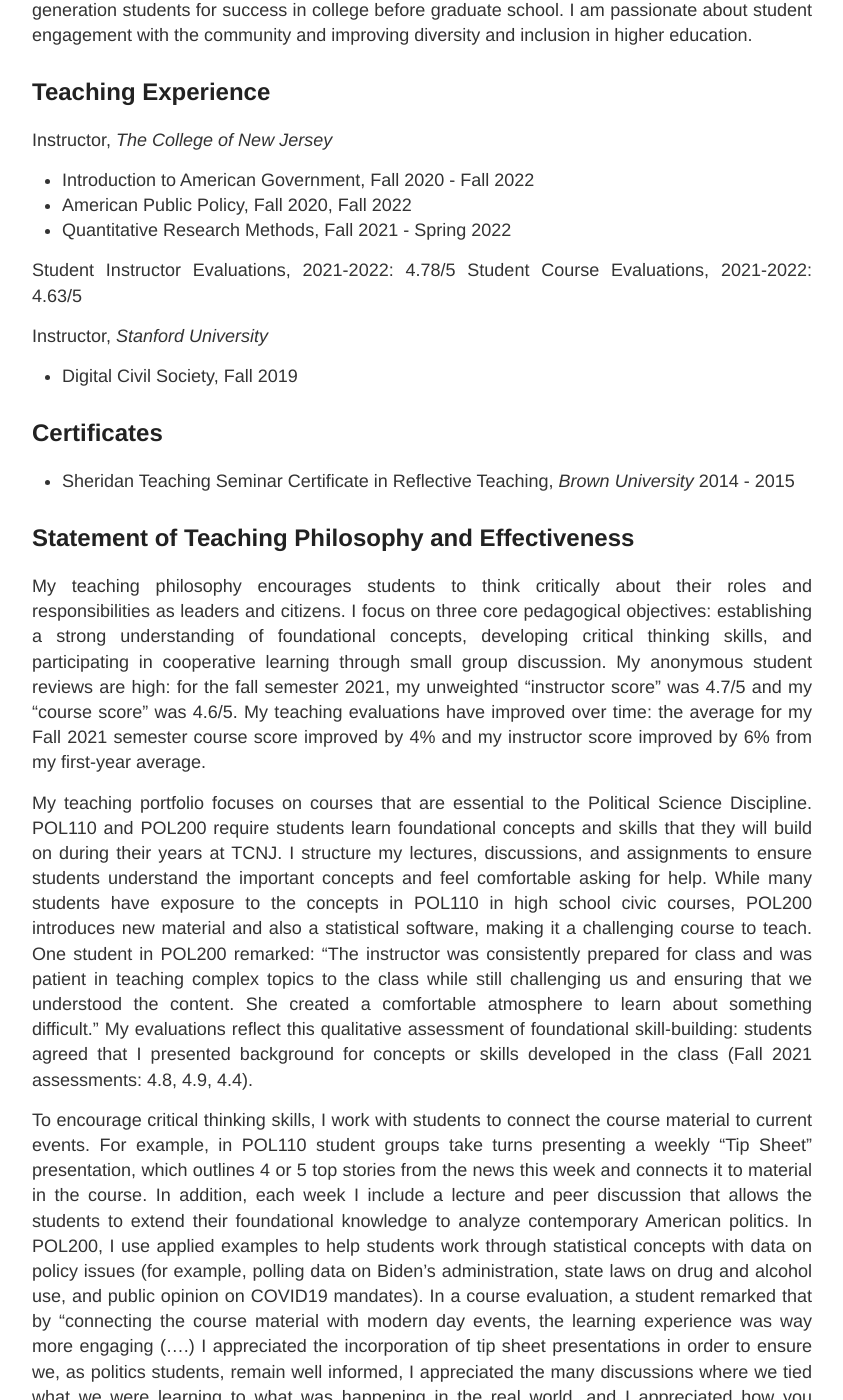
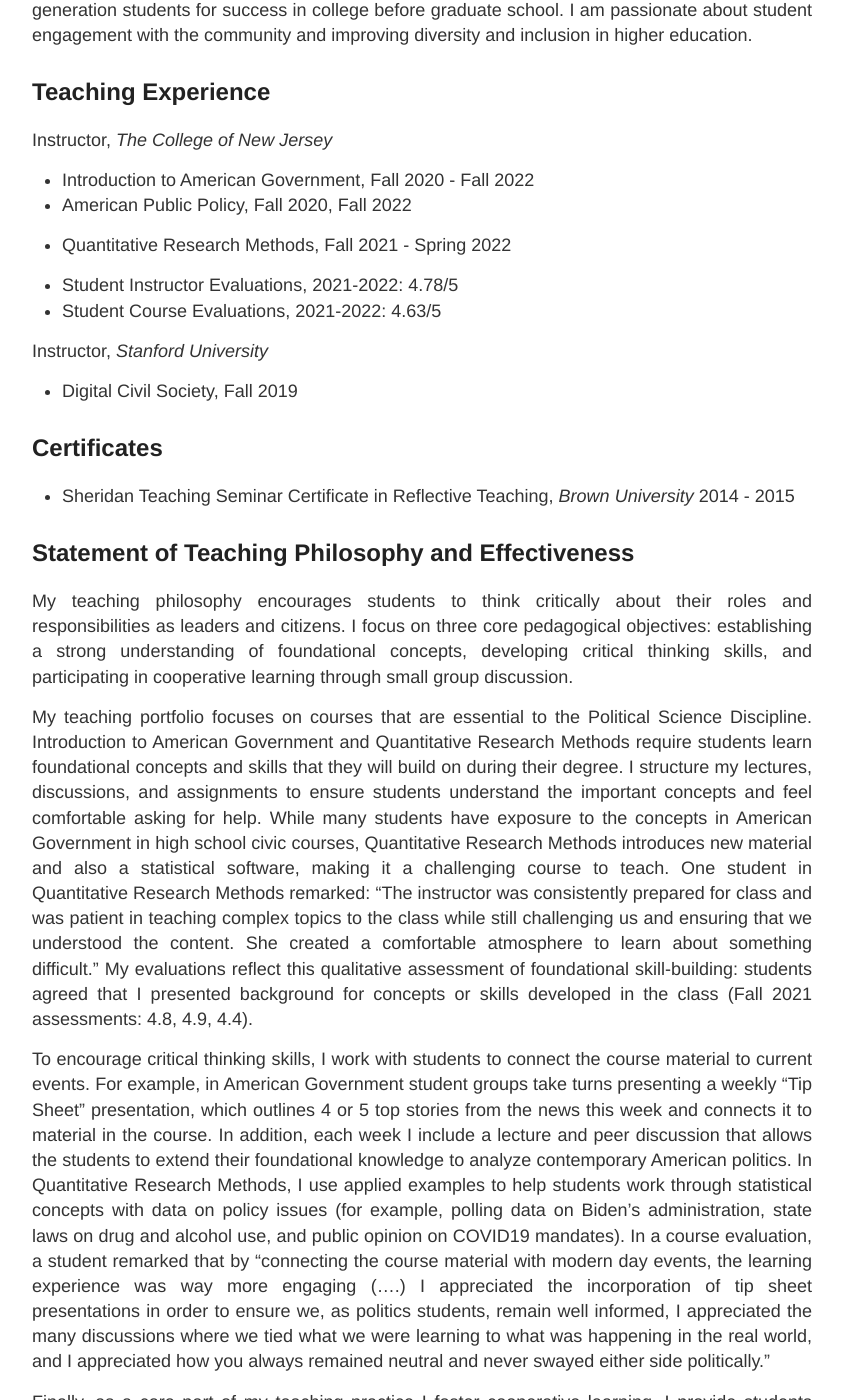
Before and after one commit to cadencewillse/cadencewillse.github.io, a Jekyll site: the page built from teaching.md, in a window 1280 px wide and 1400 px high, scrolled down 239 px. Shown: the whole window, without its empty margins (218-1061 px from the left). Built offline with Jekyll 4.4.1, drawn with Linux system fonts in a browser that asks for light colours; our own code applies the rules of GitHub Pages for plain Markdown files; some of the changed text lies outside the part shown.

Commit message:
Update teaching.md

```diff
--- a/teaching.md
+++ b/teaching.md
@@ -7,8 +7,8 @@ Instructor, *The College of New Jersey*
 - American Public Policy, Fall 2020, Fall 2022
 - Quantitative Research Methods, Fall 2021 - Spring 2022
 
-Student Instructor Evaluations, 2021-2022: 4.78/5
-Student Course Evaluations, 2021-2022: 4.63/5
+- Student Instructor Evaluations, 2021-2022: 4.78/5
+- Student Course Evaluations, 2021-2022: 4.63/5
 
 Instructor, *Stanford University*
 - Digital Civil Society, Fall 2019
@@ -21,10 +21,10 @@ Instructor, *Stanford University*
 
 ## Statement of Teaching Philosophy and Effectiveness
 
-My teaching philosophy encourages students to think critically about their roles and responsibilities as leaders and citizens. I focus on three core pedagogical objectives: establishing a strong understanding of foundational concepts, developing critical thinking skills, and participating in cooperative learning through small group discussion. My anonymous student reviews are high: for the fall semester 2021, my unweighted “instructor score” was 4.7/5 and my “course score” was 4.6/5. My teaching evaluations have improved over time: the average for my Fall 2021 semester course score improved by 4% and my instructor score improved by 6% from my first-year average.
+My teaching philosophy encourages students to think critically about their roles and responsibilities as leaders and citizens. I focus on three core pedagogical objectives: establishing a strong understanding of foundational concepts, developing critical thinking skills, and participating in cooperative learning through small group discussion.
 
-My teaching portfolio focuses on courses that are essential to the Political Science Discipline. POL110 and POL200 require students learn foundational concepts and skills that they will build on during their years at TCNJ. I structure my lectures, discussions, and assignments to ensure students understand the important concepts and feel comfortable asking for help. While many students have exposure to the concepts in POL110 in high school civic courses, POL200 introduces new material and also a statistical software, making it a challenging course to teach. One student in POL200 remarked: “The instructor was consistently prepared for class and was patient in teaching complex topics to the class while still challenging us and ensuring that we understood the content. She created a comfortable atmosphere to learn about something difficult.”   My evaluations reflect this qualitative assessment of foundational skill-building: students agreed that I presented background for concepts or skills developed in the class (Fall 2021 assessments: 4.8, 4.9, 4.4).
+My teaching portfolio focuses on courses that are essential to the Political Science Discipline. Introduction to American Government and Quantitative Research Methods require students learn foundational concepts and skills that they will build on during their degree. I structure my lectures, discussions, and assignments to ensure students understand the important concepts and feel comfortable asking for help. While many students have exposure to the concepts in American Government in high school civic courses, Quantitative Research Methods introduces new material and also a statistical software, making it a challenging course to teach. One student in Quantitative Research Methods remarked: “The instructor was consistently prepared for class and was patient in teaching complex topics to the class while still challenging us and ensuring that we understood the content. She created a comfortable atmosphere to learn about something difficult.”   My evaluations reflect this qualitative assessment of foundational skill-building: students agreed that I presented background for concepts or skills developed in the class (Fall 2021 assessments: 4.8, 4.9, 4.4).
 
-To encourage critical thinking skills, I work with students to connect the course material to current events. For example, in POL110 student groups take turns presenting a weekly “Tip Sheet” presentation, which outlines 4 or 5 top stories from the news this week and connects it to material in the course. In addition, each week I include a lecture and peer discussion that allows the students to extend their foundational knowledge to analyze contemporary American politics. In POL200, I use applied examples to help students work through statistical concepts with data on policy issues (for example, polling data on Biden’s administration, state laws on drug and alcohol use, and public opinion on COVID19 mandates).  In a course evaluation, a student remarked that by “connecting the course material with modern day events, the learning experience was way more engaging (….) I appreciated the incorporation of tip sheet presentations in order to ensure we, as politics students, remain well informed, I appreciated the many discussions where we tied what we were learning to what was happening in the real world, and I appreciated how you always remained neutral and never swayed either side politically.”
+To encourage critical thinking skills, I work with students to connect the course material to current events. For example, in American Government student groups take turns presenting a weekly “Tip Sheet” presentation, which outlines 4 or 5 top stories from the news this week and connects it to material in the course. In addition, each week I include a lecture and peer discussion that allows the students to extend their foundational knowledge to analyze contemporary American politics. In Quantitative Research Methods, I use applied examples to help students work through statistical concepts with data on policy issues (for example, polling data on Biden’s administration, state laws on drug and alcohol use, and public opinion on COVID19 mandates).  In a course evaluation, a student remarked that by “connecting the course material with modern day events, the learning experience was way more engaging (….) I appreciated the incorporation of tip sheet presentations in order to ensure we, as politics students, remain well informed, I appreciated the many discussions where we tied what we were learning to what was happening in the real world, and I appreciated how you always remained neutral and never swayed either side politically.”
 
 Finally, as a core part of my teaching practice I foster cooperative learning. I provide students opportunities to work together and engage in frequent small groups. Every class, students are challenged to work through a prompt together. I find that this helps students remain attentive and ensure that they understand the material.  After months of social isolation due to COVID19, students are excited to actively engage in-person. One student remarked in course evaluations: “The emphasis on peer-to-peer discussion was a key part of the learning, in my opinion. I really benefitted from learning about gerrymandering, the gubernatorial election, and the impacts of the media on our democracy. One big takeaway I learned was how especially important it is to participate in state and local elections, which are often overlooked. ”   I actively encouraged students to consider their biases and exercise respect and empathy in class. Overall, students agreed that I promoted an atmosphere that was conducive to sharing ideas and knowledge (Fall 2021 assessments: 4.85, 4.50, 4.85), and was respectful of differing viewpoints (Fall 2021 assessments: 4.91, 4.56, 4.85). In addition, I am proud to say that my student felt I challenged them to think (Fall 2021 assessments: 4.92, 4.33, 4.73).
```
